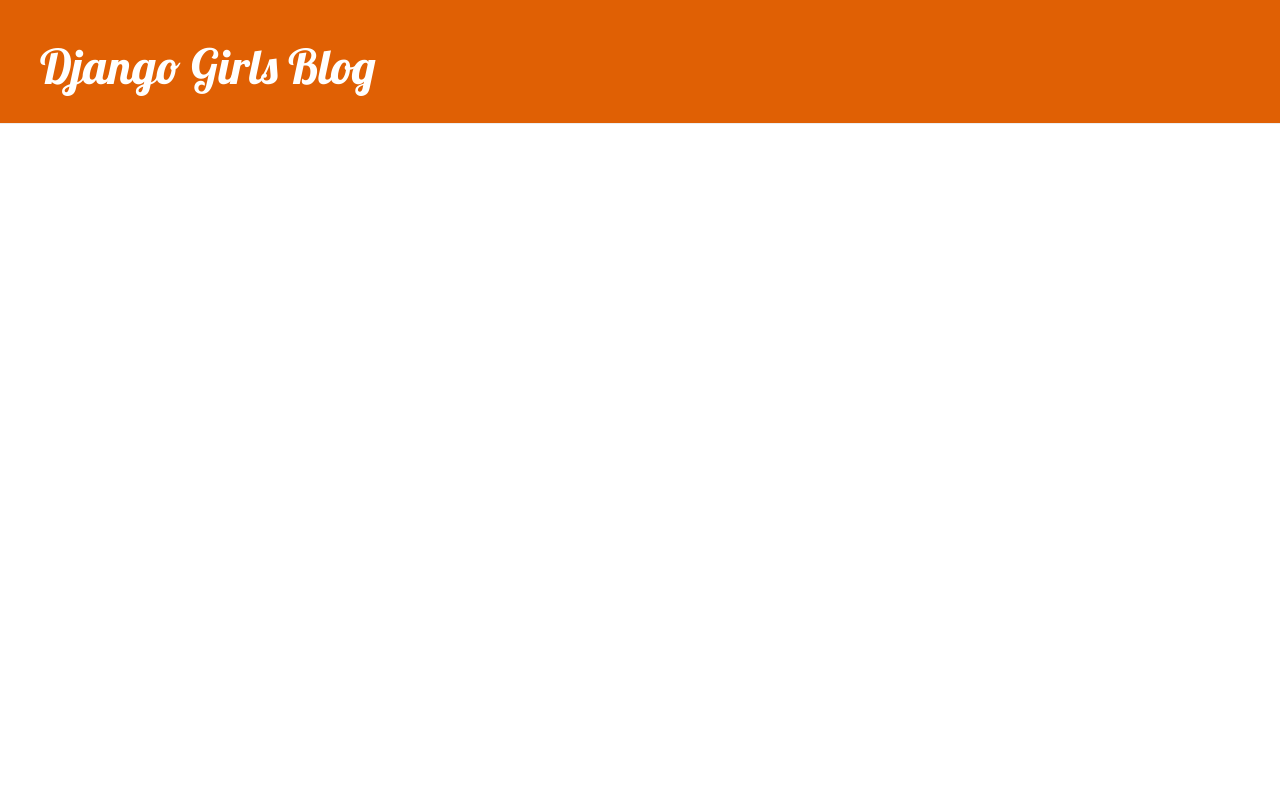
After one commit to Sof1aaa/my-first-blog, a Django app: template blog/templates/blog/base.html in a window 1280 px wide. The commit adds this page. Run offline with Django 5.2, Linux system fonts and the light colour scheme; the template is opened without the code that fills it, so the values that code supplies are empty; some libraries are stand-ins or nearby versions.

Commit message:
Agregadas vistas y plantillas para el detalle del post del blog, así como también CSS para el sitio

```diff
--- /dev/null
+++ b/blog/static/css/blog.css
@@ -0,0 +1,46 @@
+.page-header {
+    background-color: #e06004;
+    margin-top: 0;
+    padding: 20px 20px 20px 40px;
+}
+
+.page-header h1, .page-header h1 a, .page-header h1 a:visited, .page-header h1 a:active {
+    color: #ffffff;
+    font-size: 36pt;
+    text-decoration: none;
+}
+
+.content {
+    margin-left: 40px;
+}
+
+h1, h2, h3, h4 {
+    font-family: 'Lobster', cursive;
+}
+
+.date {
+    color: #828282;
+}
+
+.save {
+    float: right;
+}
+
+.post-form textarea, .post-form input {
+    width: 100%;
+}
+
+.top-menu, .top-menu:hover, .top-menu:visited {
+    color: #ffffff;
+    float: right;
+    font-size: 26pt;
+    margin-right: 20px;
+}
+
+.post {
+    margin-bottom: 70px;
+}
+
+.post h2 a, .post h2 a:visited {
+    color: #000000;
+}
--- /dev/null
+++ b/blog/templates/blog/base.html
@@ -0,0 +1,23 @@
+{% load static %}
+<html>
+    <head>
+        <title>Django Girls blog</title>
+        <link rel="stylesheet" href="//maxcdn.bootstrapcdn.com/bootstrap/3.2.0/css/bootstrap.min.css">
+        <link rel="stylesheet" href="//maxcdn.bootstrapcdn.com/bootstrap/3.2.0/css/bootstrap-theme.min.css">
+        <link href='//fonts.googleapis.com/css?family=Lobster&subset=latin,latin-ext' rel='stylesheet' type='text/css'>
+        <link rel="stylesheet" href="{% static 'css/blog.css' %}">
+    </head>
+   <body>
+    <div class="page-header">
+        <h1><a href="/">Django Girls Blog</a></h1>
+    </div>
+    <div class="content container">
+        <div class="row">
+            <div class="col-md-8">
+            {% block content %}
+            {% endblock %}
+            </div>
+        </div>
+    </div>
+</body>
+</html>
--- a/blog/urls.py
+++ b/blog/urls.py
@@ -1,5 +1,7 @@
 from django.urls import path
 from . import views
+
 urlpatterns = [
     path('', views.post_list, name='post_list'),
+    path('post/<int:pk>/', views.post_detail, name='post_detail'),
 ]
```
Also changed, not shown: blog/templates/blog/post_detail.html (added, +13 -0 lines), blog/templates/blog/post_list.html (+11 -16 lines), blog/views.py (+7 -1 lines).
